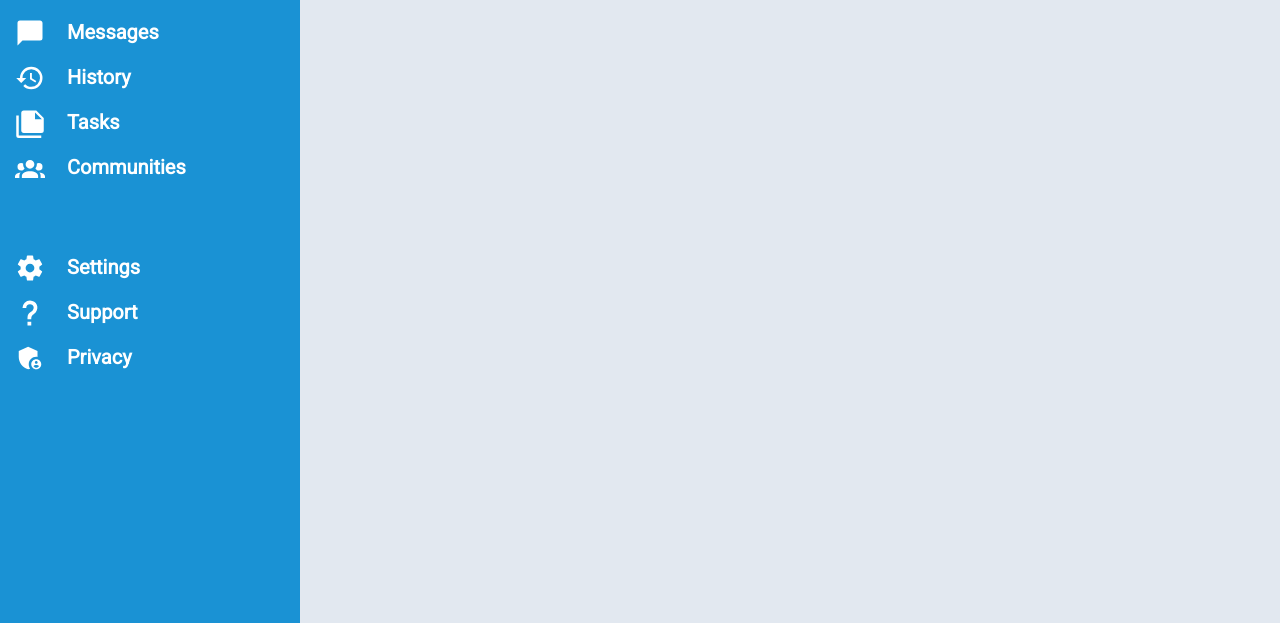
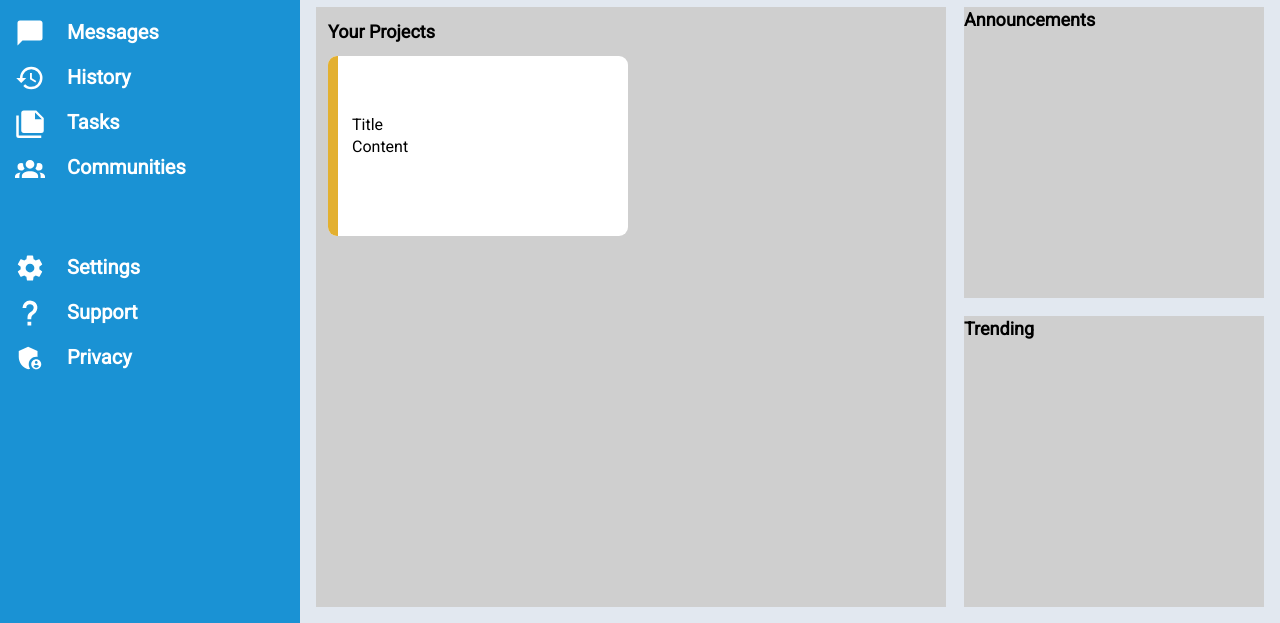
Before and after one commit to Empth/odin-admin-dashboard, a plain HTML site: page index.html in a window 1280 px wide. Shown: the part 177-800 px from the top of the page. Drawn offline with Linux system fonts and the light colour scheme.

Commit message:
Scaffold center content, create basic card

```diff
--- a/index.html
+++ b/index.html
@@ -86,7 +86,31 @@
                 </div>
             </div>
         </div>
-        <div class="main-content"></div>
+        <div class="main-content">
+            <div class="middle">
+                <p>Your Projects</p>
+                <div class="card-set">
+                    <div class="card">
+                        <div class="stripe"></div>
+                        <div class="card-content">
+                            <p>Title</p>
+                            <p>Content</p>
+                            <div class="tri">
+                                <img src="" alt="" class="favorite">
+                                <img src="" alt="" class="watch">
+                                <img src="" alt="" class="prong">
+                            </div>
+                        </div>
+                    </div>
+                </div>
+            </div>
+            <div class="announcements">
+                <p>Announcements</p>
+            </div>
+            <div class="trends">
+                <p>Trending</p>
+            </div>
+        </div>
     </div>
 
 </body>
--- a/style.css
+++ b/style.css
@@ -33,6 +33,8 @@
     --header-search-size: 64px;
     --sky-blue: #1A92D4;
     --baby-gray: #E2E8F0;
+    --yellow-gold: #E3B030;
+    --card-border-radius: 9px;
 }
 
 h1, h2, h3, h4, h5, figure, p, ol, ul {
@@ -283,3 +285,63 @@ html, body {
 .account-circle:hover, .account .name:hover {
     cursor: pointer;
 }
+
+.main-content {
+    display: grid;
+    grid-template-columns: 1fr 300px;
+    grid-template-rows: 1fr 1fr;
+    padding: 16px;
+    padding-top: 24px;
+    gap: 18px;
+}
+
+.main-content > .middle > p, .announcements > p, .trends > p {
+    font-weight: bold;
+    font-size: 18px;
+}
+
+.middle {
+    grid-column: 1 / 2;
+    grid-row: 1 / 3;
+    background-color: rgb(207, 207, 207);
+    display: grid;
+    grid-template-rows: 25px 1fr;
+    padding: 12px;
+    gap: 12px;
+}
+
+.announcements {
+    grid-column: 2 / 3;
+    grid-row: 1 / 2;
+    background-color: rgb(207, 207, 207)
+}
+
+.trends {
+    grid-column: 2 / 3;
+    grid-row: 2 / 3;
+    background-color: rgb(207, 207, 207)
+}
+
+.card {
+    border-radius: var(--card-border-radius);
+    height: 180px;
+    width: 300px;
+    background-color: white;
+    display: grid;
+    grid-template-columns: 10px 1fr;
+    align-items: center;
+}
+
+.stripe {
+    grid-column: 1 / 2;
+    height: 100%;
+    width: 100%;
+    background-color: var(--yellow-gold);
+    border-top-left-radius: var(--card-border-radius);
+    border-bottom-left-radius: var(--card-border-radius);
+}
+
+.card-content {
+    grid-column: 2 / 3;
+    padding-left: 14px;
+}
```
